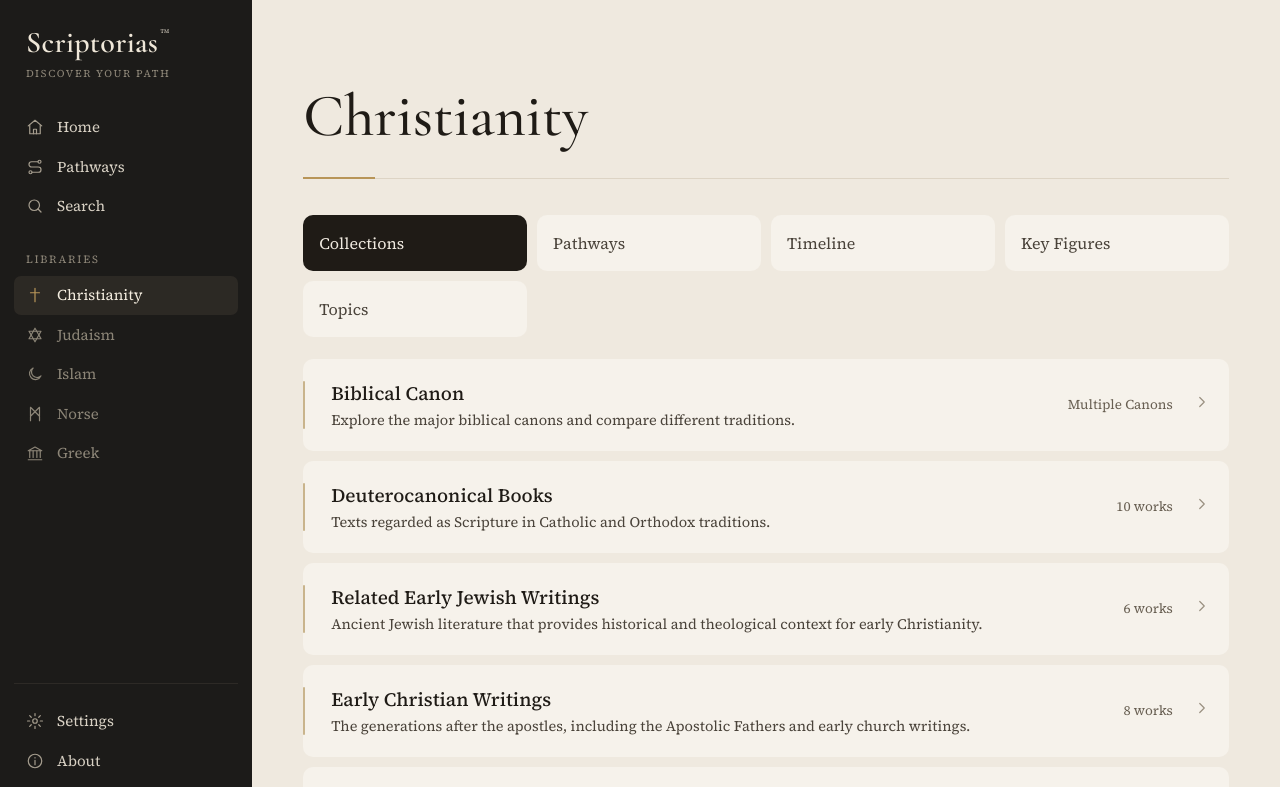
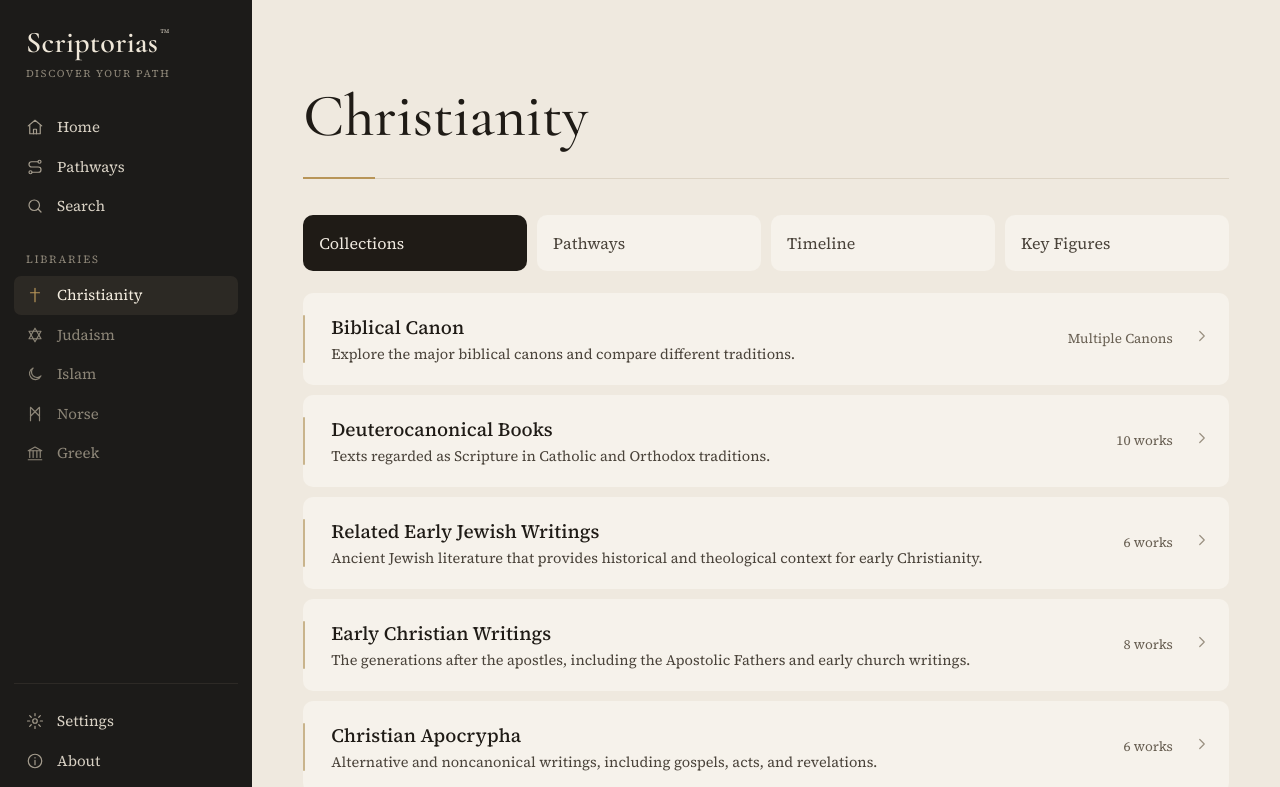
Before and after one commit to scriptorias/scriptorias, a React (Vite) app: page / in a window 1280 px wide. Shown: the top 787 px of the page. Built offline with nearby package versions, Linux system fonts and the light colour scheme.

Commit message:
Library: remove the Topics section button

```diff
--- a/src/pages/Library.tsx
+++ b/src/pages/Library.tsx
@@ -7,7 +7,7 @@ import { NotFound } from "./Misc";
 import { collectionPath } from "../lib/paths";
 import { useTitle } from "../lib/useTitle";
 
-const TABS: [string, string][] = [["collections", "Collections"], ["paths", "Pathways"], ["timeline", "Timeline"], ["figures", "Key Figures"], ["topics", "Topics"]];
+const TABS: [string, string][] = [["collections", "Collections"], ["paths", "Pathways"], ["timeline", "Timeline"], ["figures", "Key Figures"]];
 
 export function Library({ id: fixedId }: { id?: string }) {
   const params = useParams();
```
